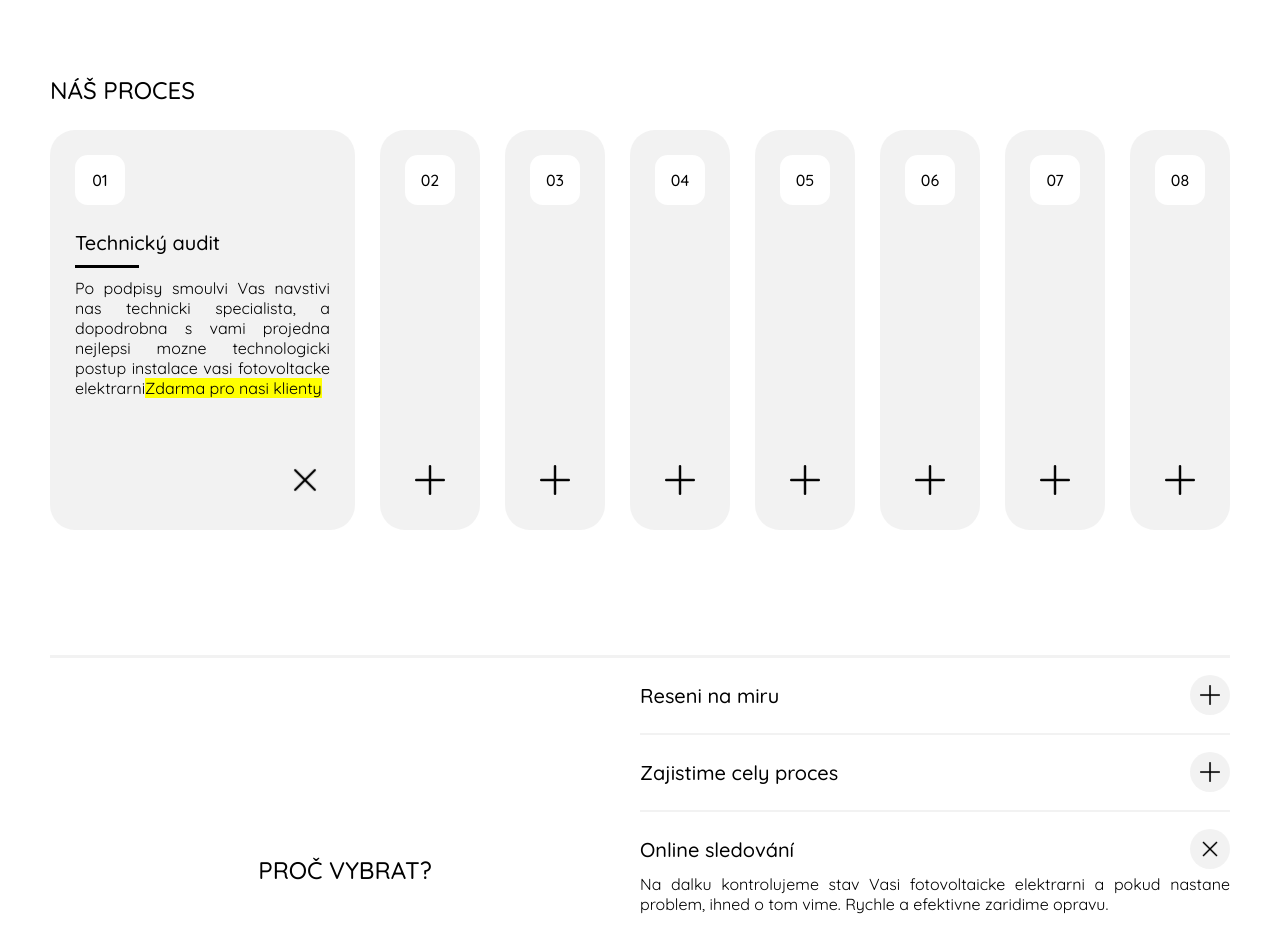
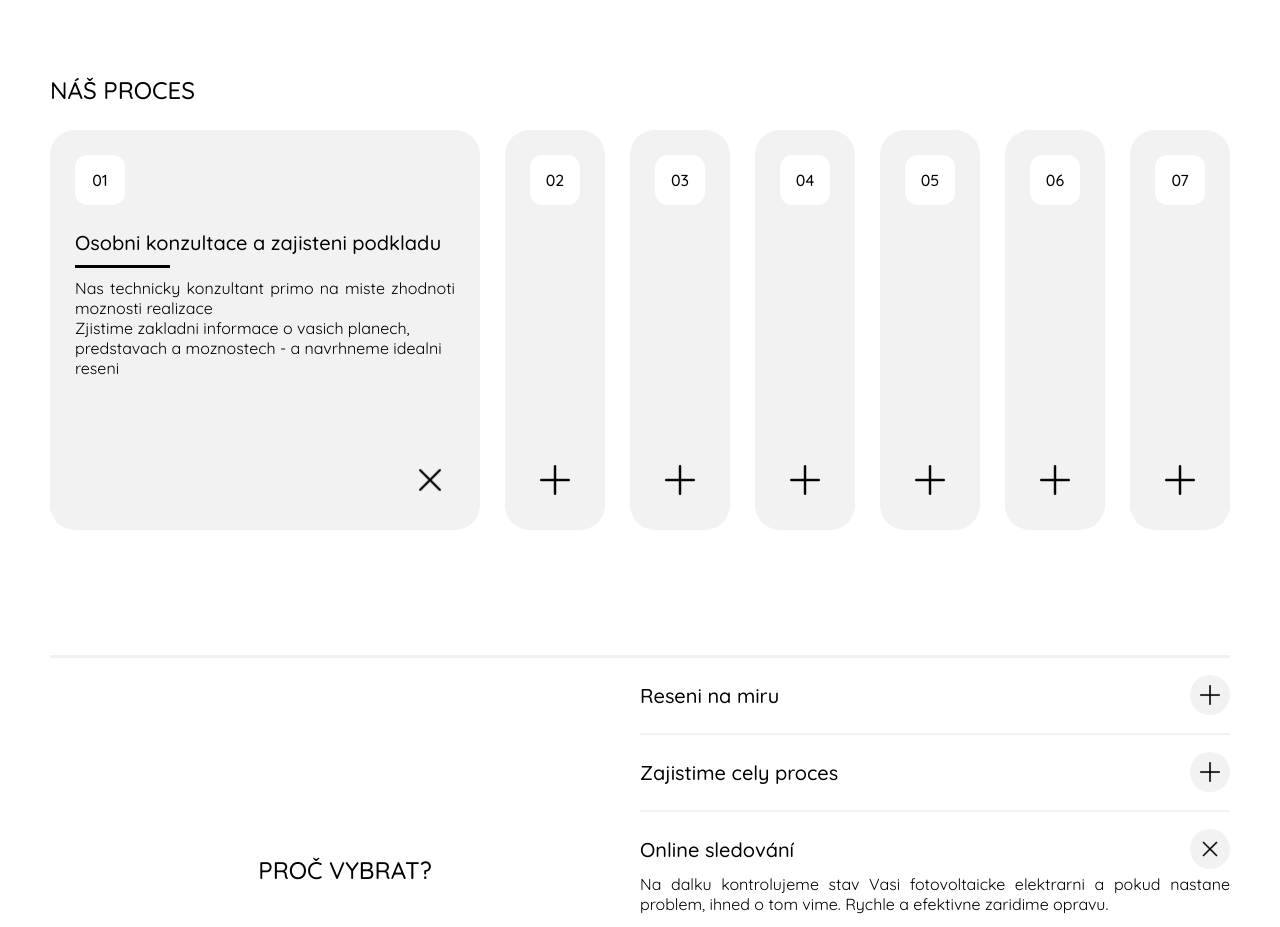
Before and after one commit to stepandordiai/fve-stavby, a React (Vite) app: page / in a window 1280 px wide. Shown: the part 2200-3127 px from the top of the page. Built offline with nearby package versions, Linux system fonts and the light colour scheme.

Commit message:
v2.7.3 Update Process

```diff
--- a/src/_variables.scss
+++ b/src/_variables.scss
@@ -8,4 +8,5 @@
 
     --padding-full: 25px;
     --padding-half: 12.5px;
+    --accent-clr: rgb(195, 242, 114);
 }
--- a/src/components/Process/Process.jsx
+++ b/src/components/Process/Process.jsx
@@ -31,14 +31,17 @@ const Process = () => {
                 <div className="process-card process-card--active">
                     <p className="details-number">01</p>
                     <div className="details-wrapper details-wrapper--active">
-                        <p>Technický audit</p>
+                        <p>Osobni konzultace a zajisteni podkladu</p>
                         <div className="process-divider"></div>
+
                         <p>
-                            Po podpisy smoulvi Vas navstivi nas technicki
-                            specialista, a dopodrobna s vami projedna nejlepsi
-                            mozne technologicki postup instalace vasi
-                            fotovoltacke elektrarni
-                            <mark>Zdarma pro nasi klienty</mark>
+                            Nas technicky konzultant primo na miste zhodnoti
+                            moznosti realizace
+                        </p>
+                        <p>
+                            Zjistime zakladni informace o vasich planech,
+                            predstavach a moznostech - a navrhneme idealni
+                            reseni
                         </p>
                     </div>
                     <img
@@ -49,6 +52,24 @@ const Process = () => {
                     />
                 </div>
                 <div className="process-card">
+                    <p className="details-number">02</p>
+                    <div className="details-wrapper">
+                        <p>Priprava nabidky</p>
+                        <div className="process-divider"></div>
+
+                        <p>
+                            Obstarame veskera povoleni, ktera pro realizaci
+                            projektu potrebujete.
+                        </p>
+                    </div>
+                    <img
+                        className="process__icon"
+                        width={30}
+                        src={plusIcon}
+                        alt=""
+                    />
+                </div>
+                {/* <div className="process-card">
                     <p className="details-number">02</p>
                     <div className="details-wrapper">
                         <p>Zajisteni podkladu</p>
@@ -65,27 +86,10 @@ const Process = () => {
                         src={plusIcon}
                         alt=""
                     />
-                </div>
+                </div> */}
+
                 <div className="process-card">
                     <p className="details-number">03</p>
-                    <div className="details-wrapper">
-                        <p>Osobni konzultace</p>
-                        <div className="process-divider"></div>
-
-                        <p>
-                            Nas technicky konzultant primo na miste zhodnoti
-                            moznosti realizace
-                        </p>
-                    </div>
-                    <img
-                        className="process__icon"
-                        width={30}
-                        src={plusIcon}
-                        alt=""
-                    />
-                </div>
-                <div className="process-card">
-                    <p className="details-number">04</p>
                     <div className="details-wrapper">
                         <p> Podpis smlouvy</p>
                         <div className="process-divider"></div>
@@ -100,9 +104,32 @@ const Process = () => {
                     />
                 </div>
                 <div className="process-card">
+                    <p className="details-number">04</p>
+                    <div className="details-wrapper">
+                        <p>Technický audit</p>
+                        <div className="process-divider"></div>
+                        <p>
+                            Po podpisy smoulvi Vas navstivi nas technicki
+                            specialista, a dopodrobna s vami projedna nejlepsi
+                            mozne technologicki postup instalace vasi
+                            fotovoltacke elektrarni
+                        </p>
+                        <div className="process-card__price">
+                            Zdarma pro naše klienty
+                        </div>
+                    </div>
+                    <img
+                        className="process__icon"
+                        width={30}
+                        src={plusIcon}
+                        alt=""
+                    />
+                </div>
+
+                <div className="process-card">
                     <p className="details-number">05</p>
                     <div className="details-wrapper">
-                        <p>Priprava nabidky</p>
+                        <p>Vyrizeni administrativy</p>
                         <div className="process-divider"></div>
 
                         <p>
@@ -120,24 +147,6 @@ const Process = () => {
                 <div className="process-card">
                     <p className="details-number">06</p>
                     <div className="details-wrapper">
-                        <p>Vyrizeni administrativy</p>
-                        <div className="process-divider"></div>
-
-                        <p>
-                            Obstarame veskera povoleni, ktera pro realizaci
-                            projektu potrebujete.
-                        </p>
-                    </div>
-                    <img
-                        className="process__icon"
-                        width={30}
-                        src={plusIcon}
-                        alt=""
-                    />
-                </div>
-                <div className="process-card">
-                    <p className="details-number">07</p>
-                    <div className="details-wrapper">
                         <p>Realizace projektu</p>
                         <div className="process-divider"></div>
 
@@ -154,7 +163,7 @@ const Process = () => {
                     />
                 </div>
                 <div className="process-card">
-                    <p className="details-number">08</p>
+                    <p className="details-number">07</p>
                     <div className="details-wrapper">
                         <p>Servis a monitoring</p>
                         <div className="process-divider"></div>
--- a/src/components/Process/Process.scss
+++ b/src/components/Process/Process.scss
@@ -1,3 +1,5 @@
+@use "./../../mixins" as *;
+
 .process__title {
     font-size: 1.5rem;
     font-weight: 500;
@@ -32,7 +34,10 @@
 
 .details-wrapper {
     opacity: 0;
+    height: calc(100% - 75px);
     pointer-events: none;
+    display: flex;
+    flex-direction: column;
 
     p:nth-child(1) {
         font: {
@@ -81,6 +86,16 @@
     transform: rotate(45deg);
 }
 
+.process-card__price {
+    margin-top: auto;
+    align-self: flex-start;
+    height: 40px;
+    border-radius: 20px;
+    padding: 0 12.5px;
+    @include grid-center;
+    background: var(--accent-clr);
+}
+
 @media screen and (max-width: 1200px) {
     .process-grid {
         grid-template-columns: repeat(2, 1fr);
--- a/src/components/Stats/Stats.scss
+++ b/src/components/Stats/Stats.scss
@@ -30,7 +30,7 @@
     bottom: 0;
     height: 0;
     width: 100%;
-    background: rgb(195, 242, 114);
+    background: var(--accent-clr);
 }
 
 .candle::before {
```
